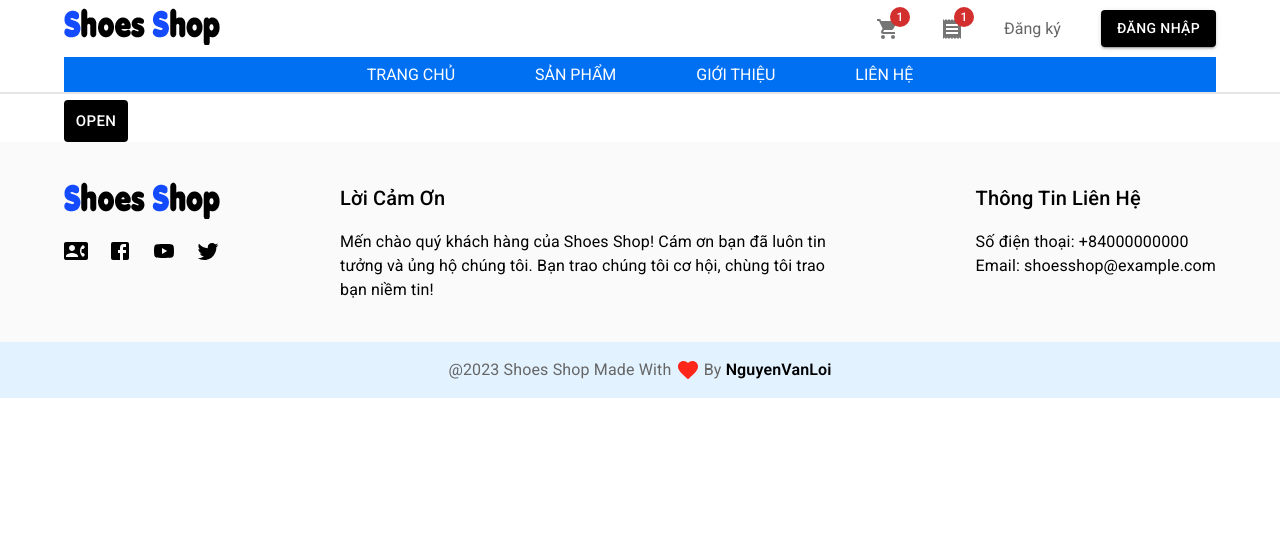
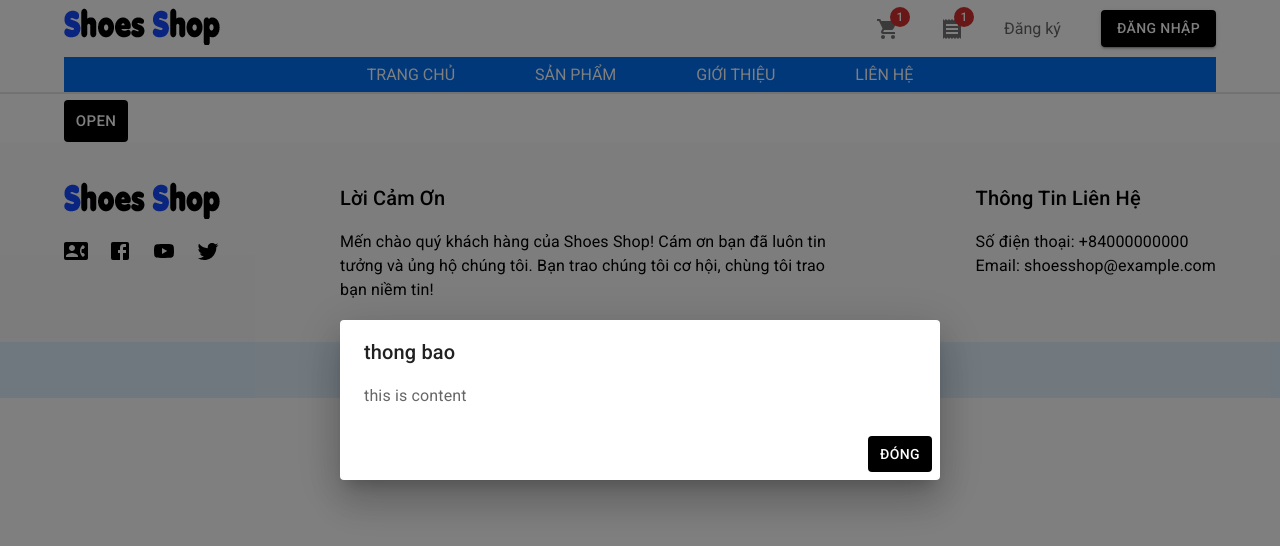
Before and after one commit to loinvl/shoes-shop-frontend, a Next.js app: page /test in a window 1280 px wide. Shown: the top 546 px of the page. Built offline with nearby package versions, Linux system fonts and the light colour scheme.

Commit message:
alert dialog component

```diff
--- a/components/StyledDialog.jsx
+++ b/components/StyledDialog.jsx
@@ -29,4 +29,26 @@ const ConfirmDialog = ({ openButton, title, content, cancleLabel, okLabel, open,
   );
 };
 
-export { ConfirmDialog };
+const AlertDialog = ({ title, content, open, onClose }) => {
+  return (
+    <div>
+      <Dialog
+        open={open}
+        onClose={onClose}
+        aria-labelledby="alert-dialog-title"
+        aria-describedby="alert-dialog-description"
+        fullWidth
+      >
+        <DialogTitle id="alert-dialog-title">{title}</DialogTitle>
+        <DialogContent>
+          <DialogContentText id="alert-dialog-description">{content}</DialogContentText>
+        </DialogContent>
+        <DialogActions>
+          <PrimaryButton onClick={onClose}>Đóng</PrimaryButton>
+        </DialogActions>
+      </Dialog>
+    </div>
+  );
+};
+
+export { ConfirmDialog, AlertDialog };
--- a/pages/test.jsx
+++ b/pages/test.jsx
@@ -1,10 +1,11 @@
 import { PrimaryButton } from "@/components/StyledButton";
-import { ConfirmDialog } from "@/components/StyledDialog";
+import { AlertDialog, ConfirmDialog } from "@/components/StyledDialog";
 import { Container } from "@mui/material";
 import { useState } from "react";
 
 export default function Test() {
   const [open, setOpen] = useState(false);
+  const [openAlert, setOpenAlert] = useState(true);
   const handleClick = () => {
     setOpen(true);
   };
@@ -17,7 +18,12 @@ export default function Test() {
     console.log("do somgthing");
     setOpen(false);
   };
+
+  const handleClose = () => {
+    setOpenAlert(false);
+  }
   return (
+    <>
     <Container>
       <ConfirmDialog
         openButton={
@@ -32,7 +38,10 @@ export default function Test() {
         okLabel="ok"
         onOk={handleOk}
         open={open}
-      />
+        />
     </Container>
+
+    <AlertDialog open={openAlert} title="thong bao" content="this is content" onClose={handleClose}/>
+  </>
   );
 }
```
